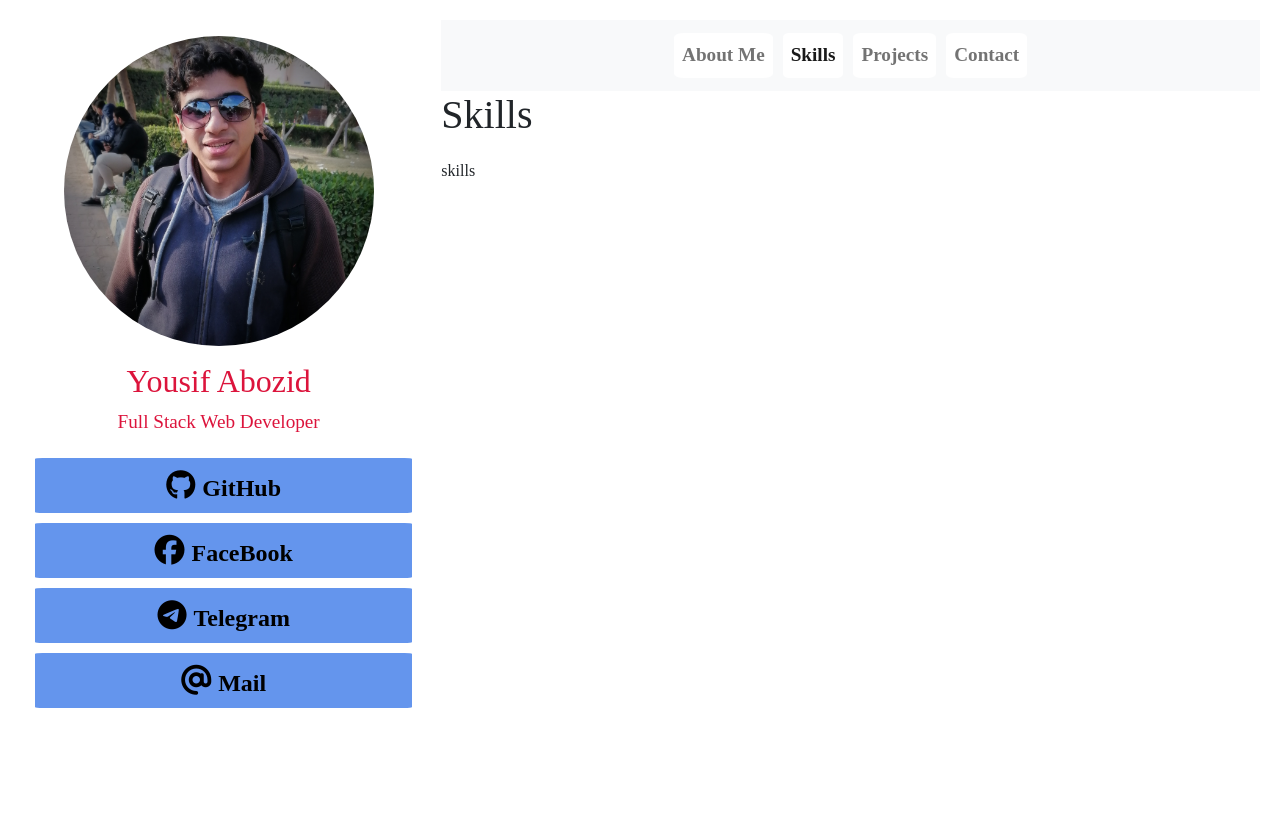
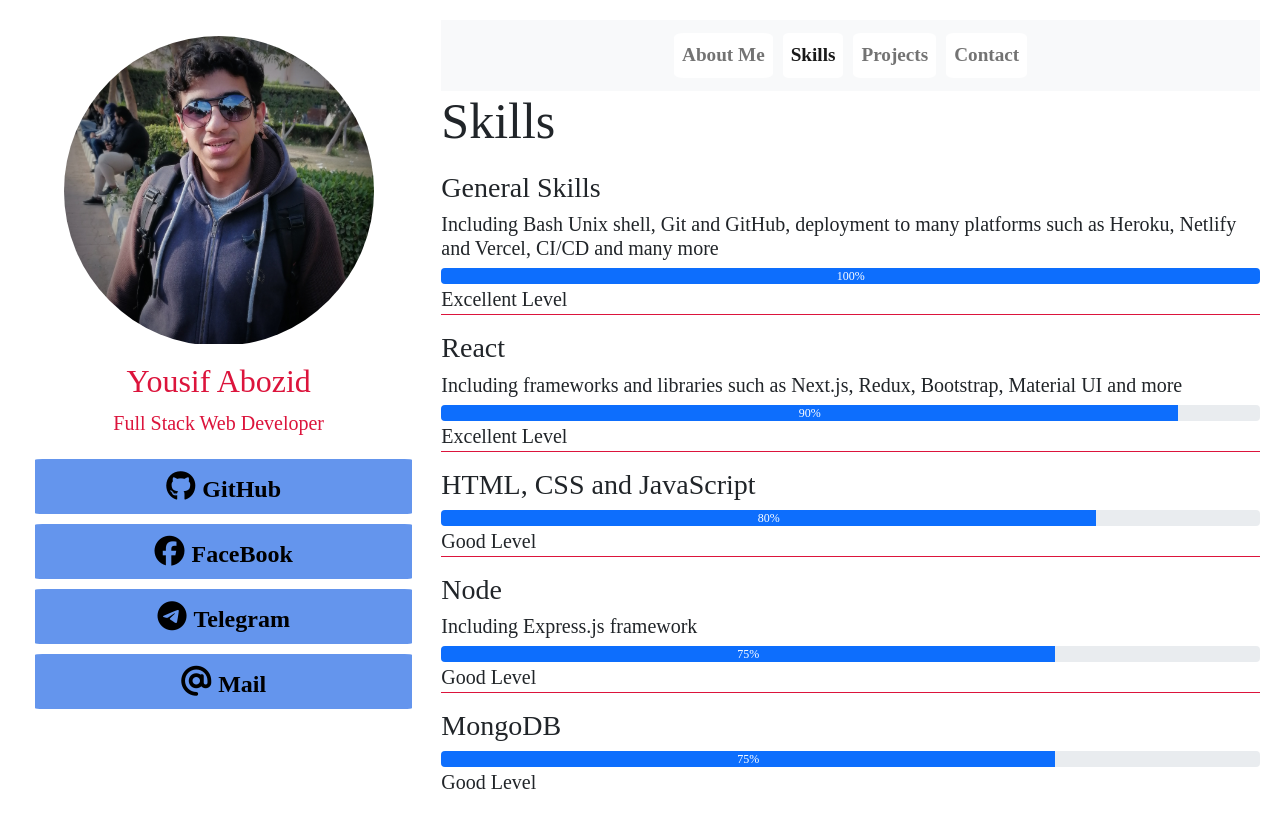
Before and after one commit to YousifAbozid/Resume, a Next.js app: page /skills in a window 1280 px wide. Shown: the top 828 px of the page. Before the commit the page ends 800 px from the top, so only its background shows below. Built offline with nearby package versions, Linux system fonts and the light colour scheme; a web font is replaced by a local one.

Commit message:
add skills, progress bar and styles

```diff
--- a/components/Avatar.js
+++ b/components/Avatar.js
@@ -1,7 +1,7 @@
 const Avatar = () => {
     return (
         <div className="avatar">
-            <img src="/avatar.jpg" alt="avatar" />
+            <img src="/avatar.jpg" className="img-fluid" alt="avatar" />
         </div>
     )
 }
--- /dev/null
+++ b/components/ProgressBar.js
@@ -0,0 +1,18 @@
+const ProgressBar = ({ value }) => {
+    return (
+        <div className="progress">
+            <div
+                className="progress-bar"
+                role="progressbar"
+                style={{ width: `${value}%` }}
+                aria-valuenow={value}
+                aria-valuemin="0"
+                aria-valuemax="100"
+            >
+                {`${value}%`}
+            </div>
+        </div>
+    )
+}
+
+export default ProgressBar
--- a/pages/index.js
+++ b/pages/index.js
@@ -7,7 +7,7 @@ const Home = () => {
                 <title>Yousif's Resume | About Me</title>
             </Head>
 
-            <div>
+            <div className="about_me">
                 <h1>About me</h1>
                 <p>
                     I'm 22 years old Full Stack Web Developer From Egypt, I
--- a/pages/skills.js
+++ b/pages/skills.js
@@ -1,4 +1,5 @@
 import Head from "next/head"
+import ProgressBar from "../components/ProgressBar"
 
 const skills = () => {
     return (
@@ -7,9 +8,48 @@ const skills = () => {
                 <title>Yousif's Resume | Skills</title>
             </Head>
 
-            <div>
+            <div className="skills">
                 <h1>Skills</h1>
-                skills
+
+                <div>
+                    <h3>General Skills</h3>
+                    <h5>
+                        Including Bash Unix shell, Git and GitHub, deployment to
+                        many platforms such as Heroku, Netlify and Vercel, CI/CD
+                        and many more
+                    </h5>
+                    <ProgressBar value="100" />
+                    <p>Excellent Level</p>
+                </div>
+
+                <div>
+                    <h3>React</h3>
+                    <h5>
+                        Including frameworks and libraries such as Next.js,
+                        Redux, Bootstrap, Material UI and more
+                    </h5>
+                    <ProgressBar value="90" />
+                    <p>Excellent Level</p>
+                </div>
+
+                <div>
+                    <h3>HTML, CSS and JavaScript</h3>
+                    <ProgressBar value="80" />
+                    <p>Good Level</p>
+                </div>
+
+                <div>
+                    <h3>Node</h3>
+                    <h5>Including Express.js framework</h5>
+                    <ProgressBar value="75" />
+                    <p>Good Level</p>
+                </div>
+
+                <div>
+                    <h3>MongoDB</h3>
+                    <ProgressBar value="75" />
+                    <p id="last_child">Good Level</p>
+                </div>
             </div>
         </div>
     )
--- a/styles/globals.css
+++ b/styles/globals.css
@@ -26,12 +26,17 @@ nav button:hover {
     transition-delay: 100ms;
 }
 
+.about_me p {
+    font-size: 30px;
+}
+
 p {
-    font-size: larger;
+    font-size: 20px;
 }
 
 h1 {
     margin-bottom: 20px;
+    font-size: 50px;
 }
 
 .avatar {
@@ -45,8 +50,8 @@ h1 {
 }
 
 .avatar img {
-    width: 100%;
-    height: 100%;
+    /* width: 100%;
+    height: 100%; */
     display: block;
     object-fit: cover;
 }
@@ -84,6 +89,14 @@ h1 {
 }
 
 .social_buttons a:hover {
-    background-color: cyan;
+    background-color: #0d6efd;
     transition-delay: 100ms;
 }
+
+.skills p {
+    border-bottom: 1px solid crimson;
+}
+
+#last_child {
+    border-bottom: none;
+}
```
